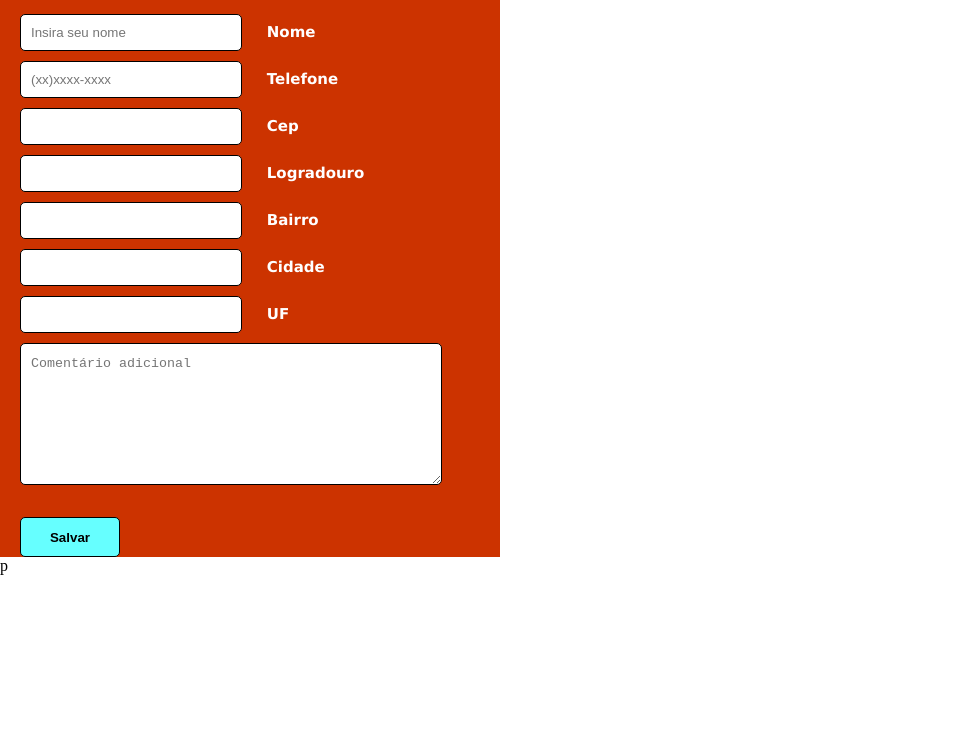
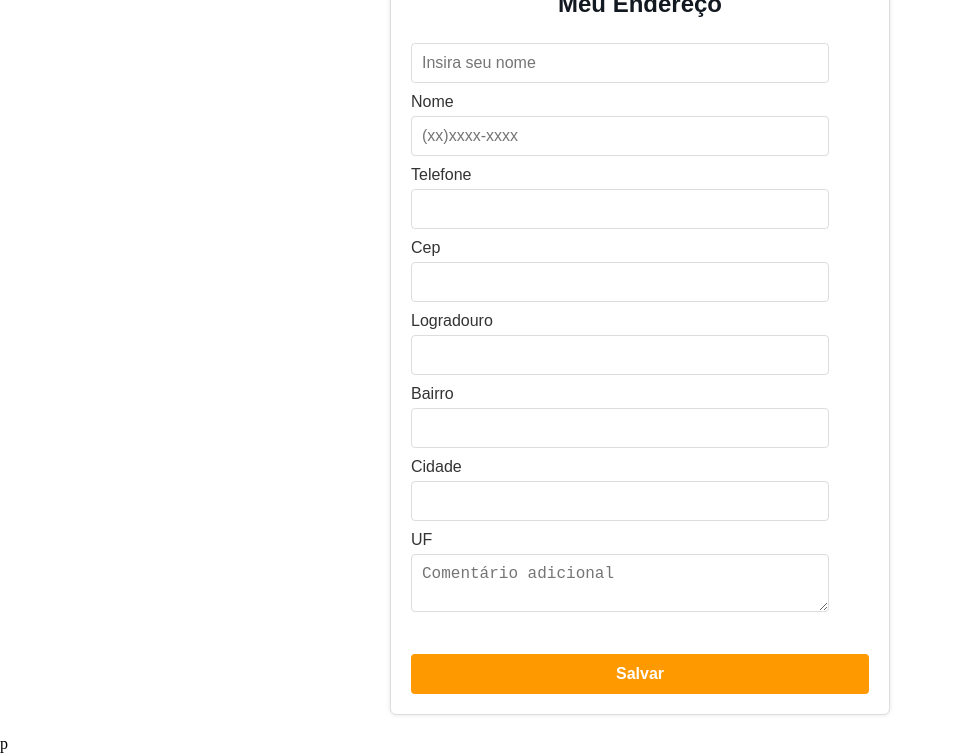
Before and after one commit to JoaoFreitasGab/ViaCEP, a plain HTML site: page index.html in a window 1280 px wide. Shown: the part 51-804 px from the top of the page, without its empty margins (0-953 px from the left). Drawn offline with Linux system fonts and the light colour scheme.

Commit message:
Update style.css

```diff
--- a/style.css
+++ b/style.css
@@ -1,63 +1,72 @@
+/* Reset de padding e margin */
 * {
     padding: 0;
     margin: 0;
+    box-sizing: border-box;
 }
 
+/* Estilo geral do formulário */
 form {
-    font-family: Verdana,Tahoma,sans-serif;
-    font-size: 15px;
-    background-color: #CC3300;
+    font-family: Arial, sans-serif;
+    font-size: 16px;
+    background-color: #fff; /* Fundo branco */
     max-width: 500px;
-
+    margin: 20px auto; /* Centraliza o formulário horizontalmente */
+    padding: 20px;
+    border-radius: 6px;
+    border: 1px solid #ddd; /* Borda cinza clara */
+    box-shadow: 0 0 5px rgba(0, 0, 0, 0.1); /* Sombra sutil */
 }
 
+/* Estilo do título */
 h1 {
     margin-bottom: 20px;
-    margin-left: 20px;
-    color: #66FFFF;
-    text-shadow: 5px 5px 5px black;
+    color: #131921; /* Cor escura, semelhante ao header da Amazon */
+    font-size: 24px;
+    text-align: center;
 }
 
-input, textarea {
-    width: 200px;
-    padding: 10px;
-    color: black;
-    margin-left: 20px;
+/* Estilo dos labels */
+form label {
+    display: block;
     margin-top: 10px;
-    -webkit-border-radius: 5px;
-    -moz-border-radius: 5px;
-    border: 1px solid;
+    color: #333; /* Cor cinza escura */
+    font-weight: normal; /* Peso da fonte normal */
 }
 
-input:hover, textarea:hover, input:focus, textarea:focus {
-    border-color: #000066;
-    box-shadow: 5px 0px 9px #FFFF00;
-    background-color: #66FFFF;
-    color: black;
-    font-weight: bold;
+/* Estilo dos campos de entrada e textarea */
+input, textarea {
+    width: calc(100% - 40px); /* Ajusta a largura para o padding */
+    padding: 10px;
+    color: #333; /* Texto escuro para legibilidade */
+    margin-top: 5px;
+    border-radius: 4px;
+    border: 1px solid #ddd; /* Borda cinza clara */
+    font-size: 16px;
 }
 
-.enviar {
-    background-color: #66FFFF;
-    height: 40px;
-    width: 100px;
-    font-weight: bold;
-    border-radius: 5px;
-    -webkit-border-radius: 5px;
-    -moz-border-radius: 5px;
-    border: 1px solid;
-    color: black;
+/* Estilo dos campos de entrada e textarea em foco */
+input:hover, textarea:hover, input:focus, textarea:focus {
+    border-color: #ffa500; /* Cor laranja para foco */
+    background-color: #f9f9f9; /* Fundo levemente cinza */
 }
 
-textarea {
-    width: 400px;
-    height: 120px;
-    line-height: 20px;
-    max-width: 400px;
+/* Estilo do botão de envio */
+.enviar {
+    background-color: #ff9900; /* Cor laranja, como o botão da Amazon */
+    color: #fff; /* Texto branco para contraste */
+    height: 40px;
+    width: 100%;
+    font-weight: bold;
+    border-radius: 4px;
+    border: none; /* Remove a borda padrão */
+    margin-top: 20px; /* Espaço superior para separar dos campos */
+    cursor: pointer; /* Adiciona cursor pointer para interatividade */
+    font-size: 16px;
+    transition: background-color 0.3s ease; /* Transição suave para a cor de fundo */
 }
 
-form label {
-    margin-left: 20px;
-    color: #FFFFFF;
-    font-weight: bold;
+/* Estilo do botão de envio em foco */
+.enviar:hover {
+    background-color: #e68a00; /* Cor laranja escura para hover */
 }
```
